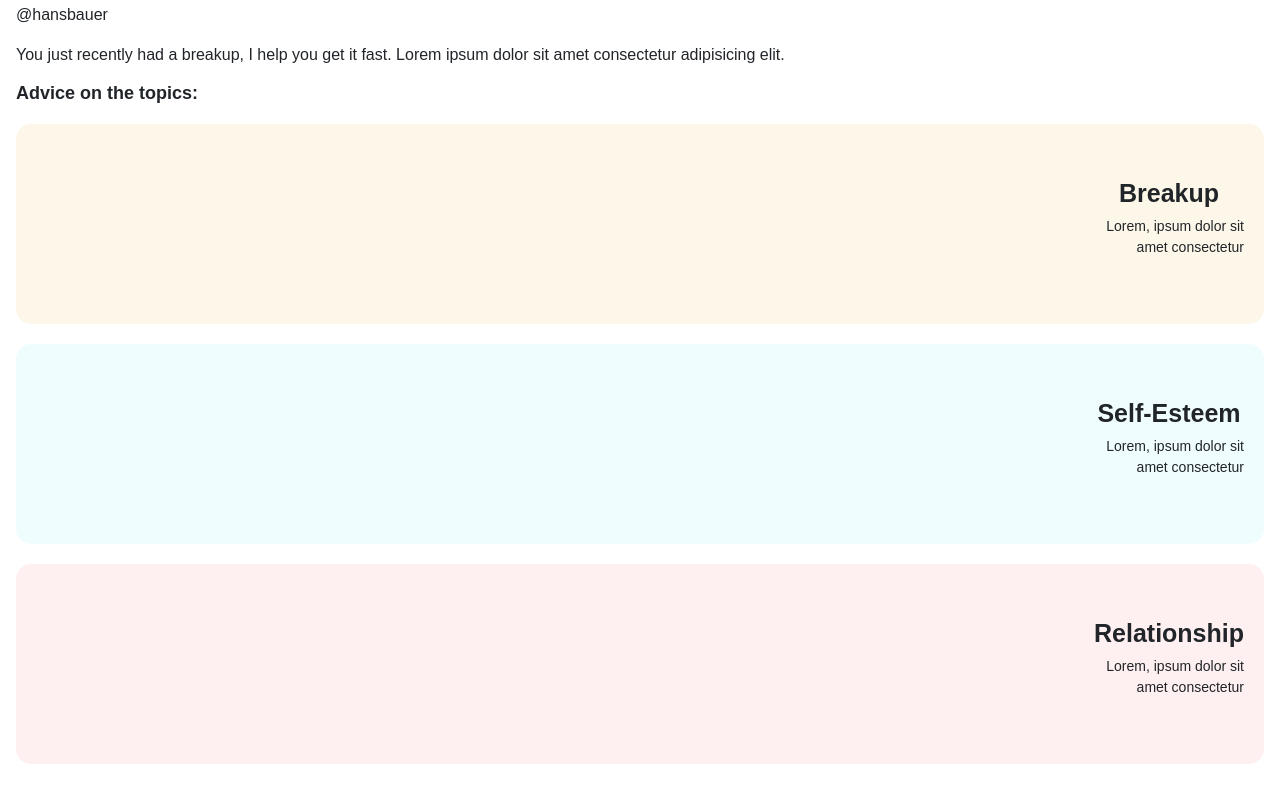
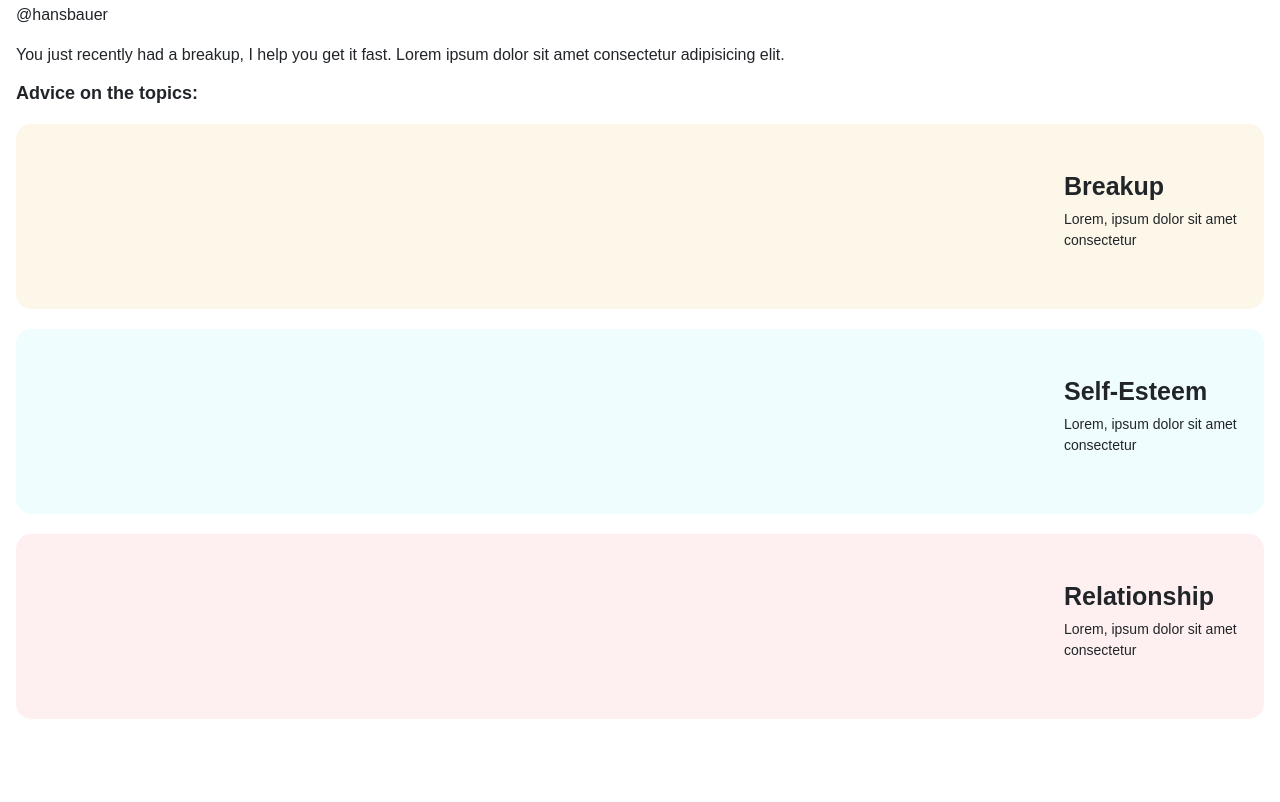
Before and after one commit to BisiDavi/yoga-site, a plain HTML site: page index.html in a window 1280 px wide. Shown: the part 783-1585 px from the top of the page. After the commit the page ends 1546 px from the top, so only its background shows below. Drawn offline with nearby package versions, Linux system fonts and the light colour scheme.

Commit message:
css changes

```diff
--- a/index.css
+++ b/index.css
@@ -7,11 +7,12 @@
 .tips span {
   height: 100px;
   display: flex;
-  width: 150px;
+  width: 180px;
   justify-content: flex-end;
   flex-direction: column;
-  align-items: center;
+  align-items: flex-start
   align-content: center;
+  text-align: left;
 }
 
 .tips span h1 {
@@ -24,7 +25,7 @@
 }
 
 .tips {
-  height: 200px;
+  height: 185px;
   width: 100%;
   padding: 50px 0;
   padding-right: 0px;
```
